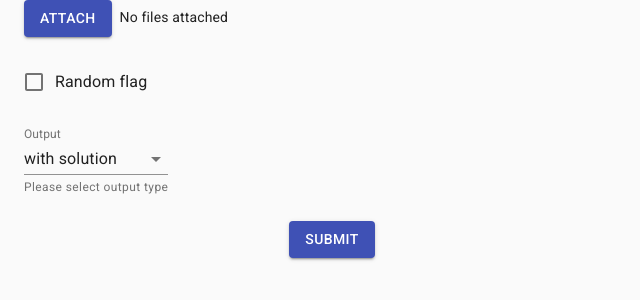
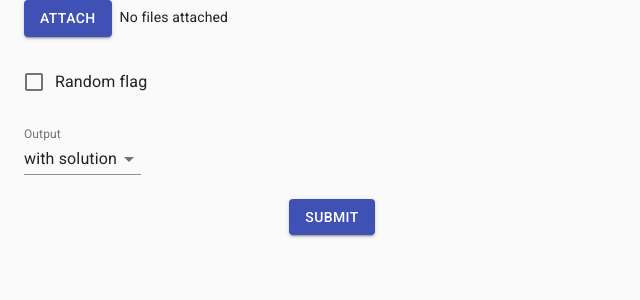
Before and after one commit to SlimTim10/icemaker-client, a React (Create React App) app: page / in a window 1280 px wide. Shown: the top 300 px of the page, without its empty margins (0-640 px from the left). Built offline with nearby package versions, Linux system fonts and the light colour scheme.

Commit message:
Minor adjustments

```diff
--- a/src/Components/Form/FileInput.js
+++ b/src/Components/Form/FileInput.js
@@ -48,7 +48,7 @@ const FileInput = ({ files, setFiles }) => {
     <div>
       <div>
         <input
-          accept="*"
+          accept=".asc,.prb"
           id="upload-file"
           type="file"
           multiple
--- a/src/Components/Form/OutputTypeInput.js
+++ b/src/Components/Form/OutputTypeInput.js
@@ -38,7 +38,7 @@ const OutputTypeInput = ({ outputType, setOutputType }) => {
       label="Output"
       value={outputType}
       onChange={handleChange}
-      helperText="Please select output type"
+      helperText=""
       >
       {outputMenu}
     </TextField>
```
